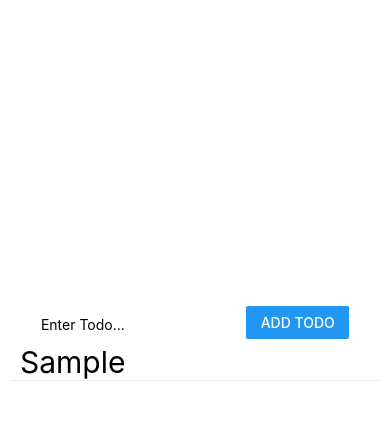
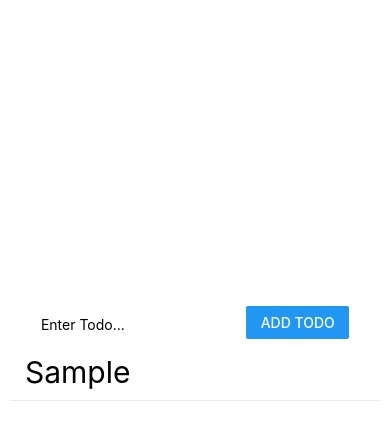
Before and after one commit to beesheer/ReactNativeReduxTodoList, a React Native app: screen / in a window 390 px wide. Both pictures are taken after typing "Sample" into the empty fields and a click on the button "ADD TODO". Shown: the top 440 px of the page. Built offline with nearby package versions, Linux system fonts and the light colour scheme.

Commit message:
In order to probably position different size of texts, you can't use nested Text.

```diff
--- a/components/Todo.js
+++ b/components/Todo.js
@@ -4,26 +4,22 @@ import { StyleSheet, Text, View } from 'react-native';
 class Todo extends React.Component {
   render() {
     return (
-      <Text
-        style={{
-          display: 'flex',
-          fontSize: 30,
-          borderBottomWidth: 1,
-          flex: 1,
-          borderBottomColor: '#ececec'
-        }}
-        onPress={this.props.onPress} // Return a passed function from parent. It is in props.
-      >
-        <Text style={{fontSize: 10, paddingRight: 10, color: 'green'}}>
+      <View style={{ flexDirection: 'row', borderBottomWidth: 1, flex: 1, borderBottomColor: '#ececec'}}>
+        <Text style={{ fontSize: 10, color: 'green', paddingRight: 5, textAlignVertical: 'center' }}>
           {this.props.isCompleted ? 'Done' : ''}
         </Text>
         <Text
           style={{
+            display: 'flex',
             textDecorationLine: this.props.isCompleted ? 'line-through' : 'none',
-          }}>
+            fontSize: 30,
+            padding: 10
+          }}
+          onPress={this.props.onPress} // Return a passed function from parent. It is in props.
+        >
           {this.props.text}
         </Text>
-      </Text>
+      </View>
     )
   }
 }
```
